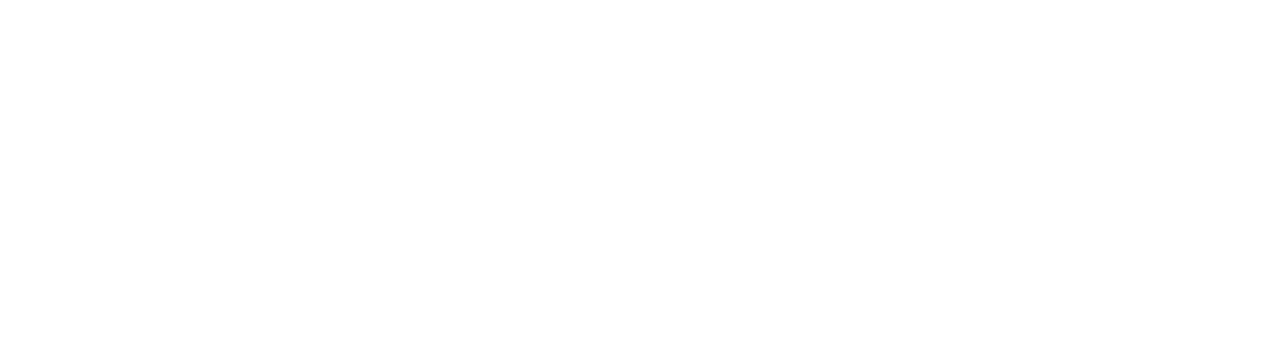
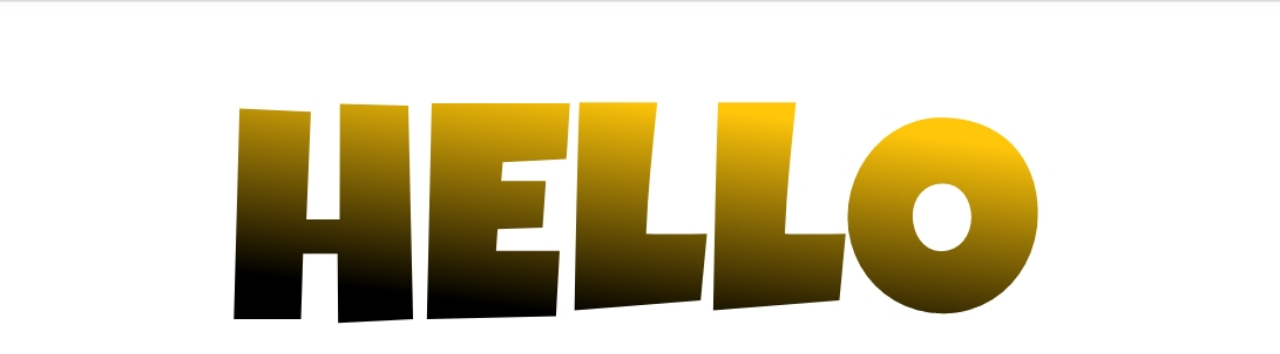
Before and after one commit to Salsabilla123/Grammi-Techno, a plain HTML site: page index.html in a window 1280 px wide. Shown: the top 354 px of the page. Drawn offline with Linux system fonts and the light colour scheme.

Commit message:
Update style.css

```diff
--- a/CSS/style.css
+++ b/CSS/style.css
@@ -19,7 +19,7 @@ ul {
   justify-content: center;
   align-items: center;
   height: 100vh;
-  background-image: url(../CSS/img/hello.png);
+  background-image: url(../CSS/img/hello.jpg);
   color: black;
   background-repeat: no-repeat;
   background-size: cover;
```
